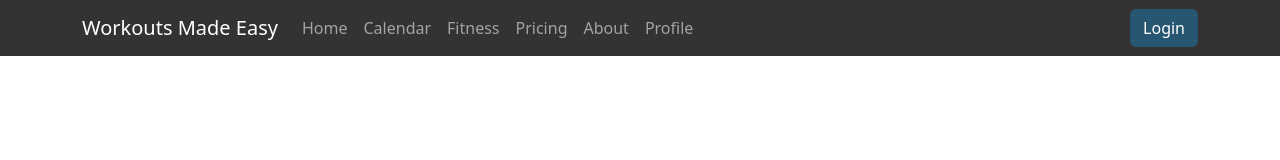
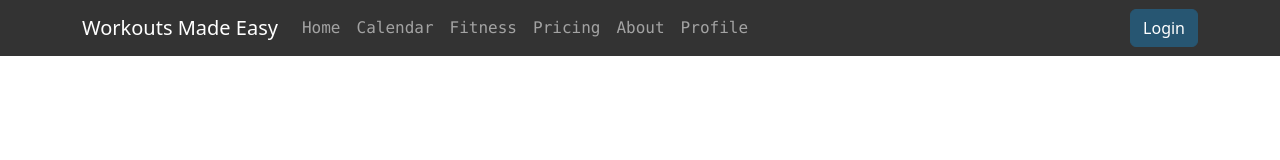
Before and after one commit to brianp1010/workout-app-main, a React (Create React App) app: page / in a window 1280 px wide. Shown: the top 160 px of the page. Built offline with nearby package versions, Linux system fonts and the light colour scheme; no server answers.

Commit message:
More UI tweaks

```diff
--- a/src/pages/Navi.js
+++ b/src/pages/Navi.js
@@ -6,7 +6,7 @@ function Navi() {
         <Navbar fixed="top" bg="secondary" variant="dark">
             <Container>
             <Navbar.Brand href="home">Workouts Made Easy</Navbar.Brand>
-                <Nav className="me-auto">
+                <Nav className="me-auto font-monospace">
                     <Nav.Link href="home">Home</Nav.Link>
                     <Nav.Link href="calendar">Calendar</Nav.Link>
                     <Nav.Link href="fitness">Fitness</Nav.Link>
```
